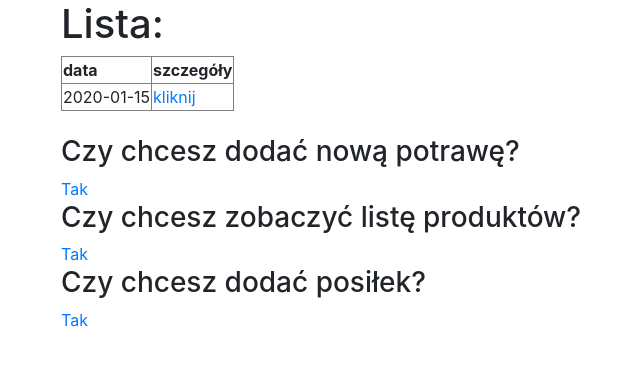
After one commit to pyloveorg/diet_manager, a Flask app: page /daily_meals in a window 1280 px wide. The commit adds this page. Shown: the top 366 px of the page, without its empty margins (24-664 px from the left). Run offline with Flask 2, Linux system fonts and the light colour scheme; a user stored in the database is signed in; tables that the repository leaves empty hold one stand-in row (values such as "Sample post"); some libraries are stand-ins or nearby versions.

Commit message:
list of meals

```diff
--- /dev/null
+++ b/templates/list_of_meals.html
@@ -0,0 +1,40 @@
+<!DOCTYPE html>
+<html lang="en">
+<head>
+    <meta charset="UTF-8">
+    <title> daily meals </title>
+    <link rel="stylesheet" href="/static/css/bootstrap.css">
+</head>
+<body>
+<div class="container">
+<h1> Lista: </h1>
+
+<table border>
+    <tr>
+        <th> data </th>
+        <th> szczegóły </th>
+
+
+    </tr>
+    {% for meal in list %}
+    <tr>
+        <td> {{ meal['date'] }} </td>
+        <td> <a href="meal/{{ meal['id']}}">kliknij</a></td>
+
+
+    </tr>
+    {% endfor %}
+</table>
+<br>
+<h3> Czy chcesz dodać nową potrawę? </h3>
+    <a href="/dish/add">Tak</a>
+
+<h3> Czy chcesz zobaczyć listę produktów? </h3>
+    <a href ="/products">Tak</a>
+
+<h3> Czy chcesz dodać posiłek? </h3>
+    <a href ="/meal/add">Tak</a>
+
+</div>
+</body>
+</html>
--- a/templates/meal.html
+++ b/templates/meal.html
@@ -25,6 +25,11 @@
 <ul> {{parameters[3]}} tłuszczu </ul>
 <ul> {{parameters[4]}} węglowodanów </ul>
 
+
+<h3> Zapomniałem, że zjadłem jeszcze coś... </h3>
+
+<a href ="/meal/{{id}}/add/portion">dodaj</a>
+
 </div>
 </body>
 </html>
--- a/views.py
+++ b/views.py
@@ -162,3 +162,9 @@ def meal_data(m_id):
         parameters = meal.count_daily_parameters()
 
     return render_template("meal.html", meal=meal, id=m_id, to_print=to_print, parameters=parameters)
+
+
+@app.route('/daily_meals', methods=['GET'])
+def list_of_meals():
+    meals_list = DailyMeals.query.order_by(DailyMeals.date).all()
+    return render_template("list_of_meals.html", list=meals_list)
```
Also changed, not shown: models.py (+7 -7 lines).
